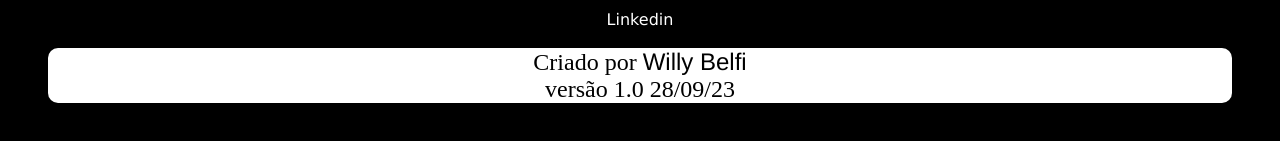
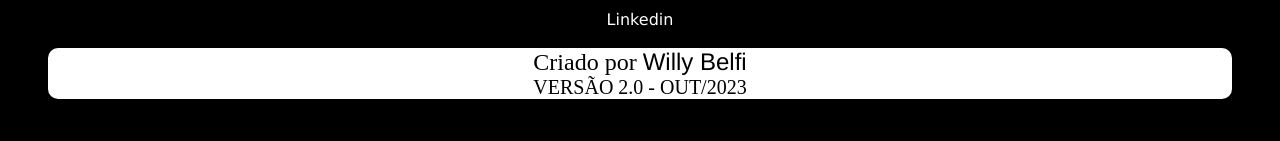
Before and after one commit to willbelfi/mypage, a plain HTML site: page index.html in a window 1280 px wide. Shown: the part 683-824 px from the top of the page. Drawn offline with Linux system fonts and the light colour scheme; a web font is replaced by a local one.

Commit message:
Footer
Atualização do footer

```diff
--- a/estilo/style.css
+++ b/estilo/style.css
@@ -124,3 +124,7 @@ footer a{
         color: black;
         text-decoration: none;
 }
+.versao{
+    color: black;
+    font-size: 20px;
+}
--- a/index.html
+++ b/index.html
@@ -44,8 +44,8 @@
     </main>
 
 <footer>
-    <p>Criado por <a href="https://github.com/willbelfi" target="_blank">Willy Belfi</a> <br>
-        versão 1.0 28/09/23</p>
+    <p>Criado por <a href="https://github.com/willbelfi" target="_blank">Willy Belfi</a></p>
+       <p class="versao"> VERSÃO 2.0 - OUT/2023</p>
 </footer>
 </body>
 </html>
```
